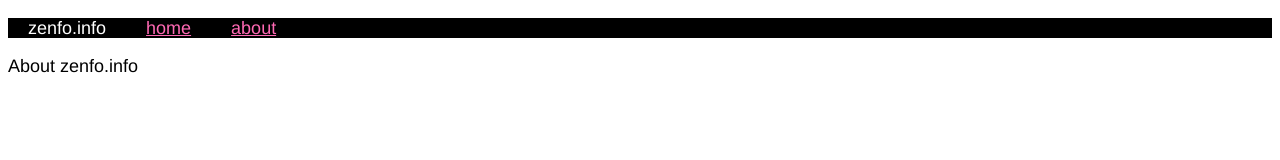
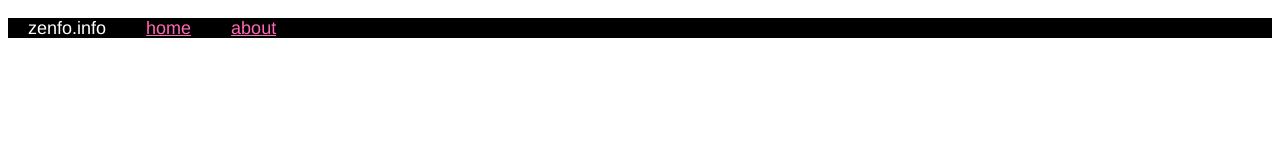
Before and after one commit to aggrolite/zenfo, a React app: page /about in a window 1280 px wide. Shown: the top 160 px of the page. Built offline with nearby package versions, Linux system fonts and the light colour scheme; the HTML template or start-up script is replaced by a standard one.

Commit message:
Toggle API dev/prod

```diff
--- a/src/component/About.js
+++ b/src/component/About.js
@@ -3,8 +3,7 @@ import React from 'react'
 class About extends React.Component {
   render() {
     return (
-      <div>
-        About zenfo.info
+      <div className="about">
       </div>
     )
   }
--- a/src/component/Calendar.js
+++ b/src/component/Calendar.js
@@ -3,6 +3,7 @@ import Moment from 'react-moment'
 import fetch from 'isomorphic-fetch'
 import Promise from 'es6-promise'
 import { Link } from 'react-router-dom'
+import API from '../constants/api'
 
 //import Event from './Event'
 
@@ -28,8 +29,8 @@ class Calendar extends React.Component {
   componentDidMount() {
       this.setState({loading: true});
       Promise.all([
-        fetch("https://zenfo.info/api/events").then((resp) => resp.json()),
-        fetch("https://zenfo.info/api/venues").then((resp) => resp.json())
+        fetch(API.BASE_URL + "/events").then((resp) => resp.json()),
+        fetch(API.BASE_URL + "/venues").then((resp) => resp.json())
       ]).then(resp => {
         this.setState({
           events: resp[0],
--- a/src/component/Event.js
+++ b/src/component/Event.js
@@ -1,6 +1,7 @@
 import React from 'react'
 import fetch from 'isomorphic-fetch'
 import PropTypes from 'prop-types'
+import API from '../constants/api'
 
 class Event extends React.Component {
   constructor(props) {
@@ -14,7 +15,7 @@ class Event extends React.Component {
   }
   componentDidMount() {
     const { id } = this.props.match.params
-    fetch(`https://zenfo.info/api/events?id=${id}`)
+    fetch(API.BASE_URL + `/events?id=${id}`)
       .then(response => {
         if (response.ok) {
           return response.json()
--- /dev/null
+++ b/src/constants/api.js
@@ -0,0 +1,4 @@
+// FIXME env vars don't pass from webpack to react. no clue why :(
+export default {
+  BASE_URL: 'http://localhost/api'
+}
```
